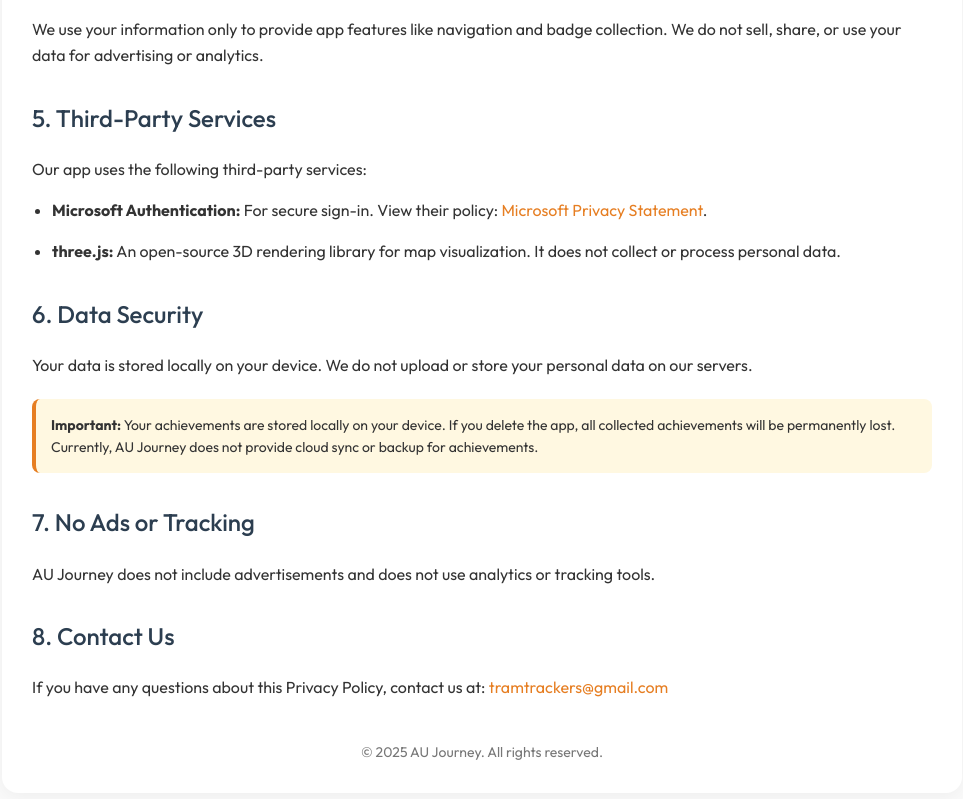
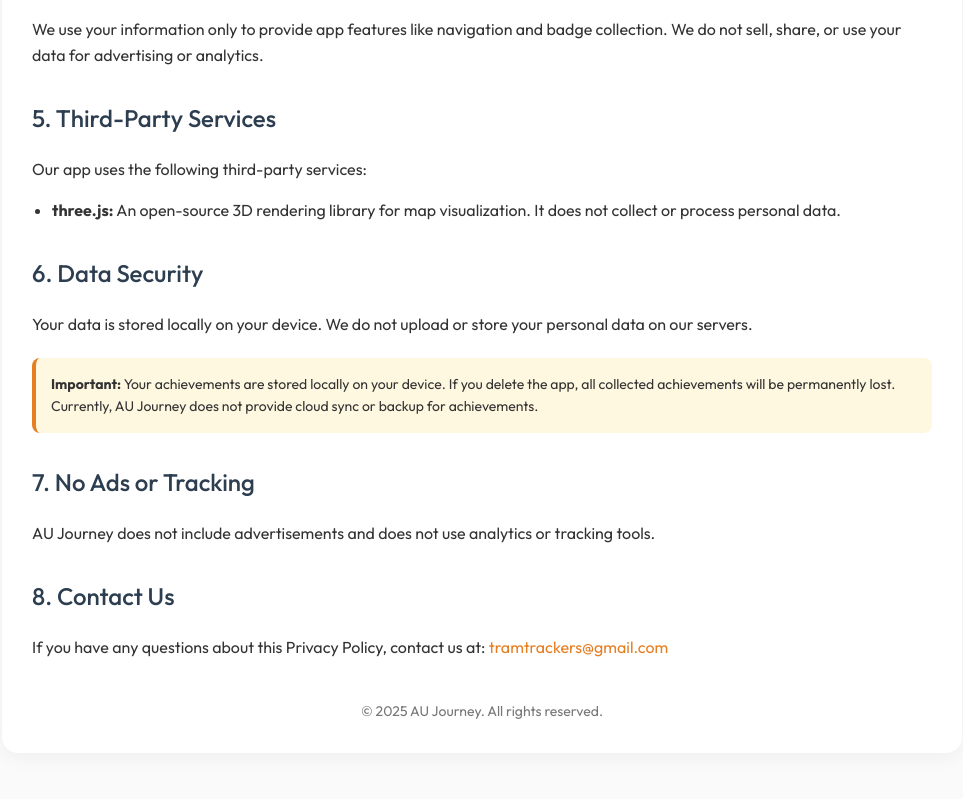
Before and after one commit to AU-Journey/au-journey-legal, a plain HTML site: page privacy-policy/index.html in a window 1280 px wide. Shown: the part 704-1503 px from the top of the page, without its empty margins (158-1121 px from the left). After the commit the page ends 1477 px from the top, so only its background shows below. Drawn offline with Linux system fonts and the light colour scheme.

Commit message:
commented out microsoft azure

```diff
--- a/privacy-policy/index.html
+++ b/privacy-policy/index.html
@@ -108,7 +108,7 @@
     <h2>5. Third-Party Services</h2>
     <p>Our app uses the following third-party services:</p>
     <ul>
-      <li><strong>Microsoft Authentication:</strong> For secure sign-in. View their policy: <a href="https://privacy.microsoft.com/en-us/privacystatement" target="_blank">Microsoft Privacy Statement</a>.</li>
+<!--       <li><strong>Microsoft Authentication:</strong> For secure sign-in. View their policy: <a href="https://privacy.microsoft.com/en-us/privacystatement" target="_blank">Microsoft Privacy Statement</a>.</li> -->
       <li><strong>three.js:</strong> An open-source 3D rendering library for map visualization. It does not collect or process personal data.</li>
     </ul>
 
```
